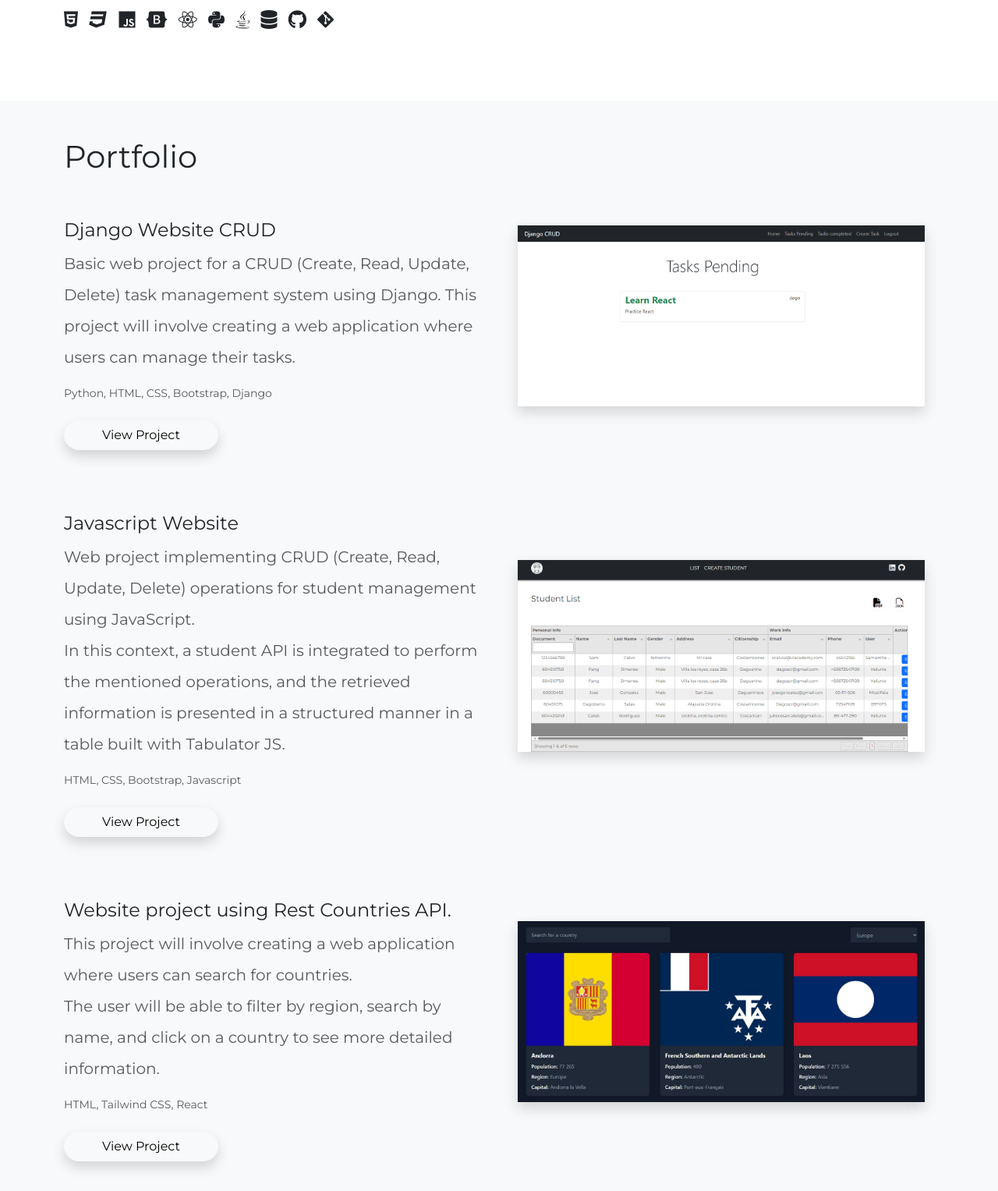
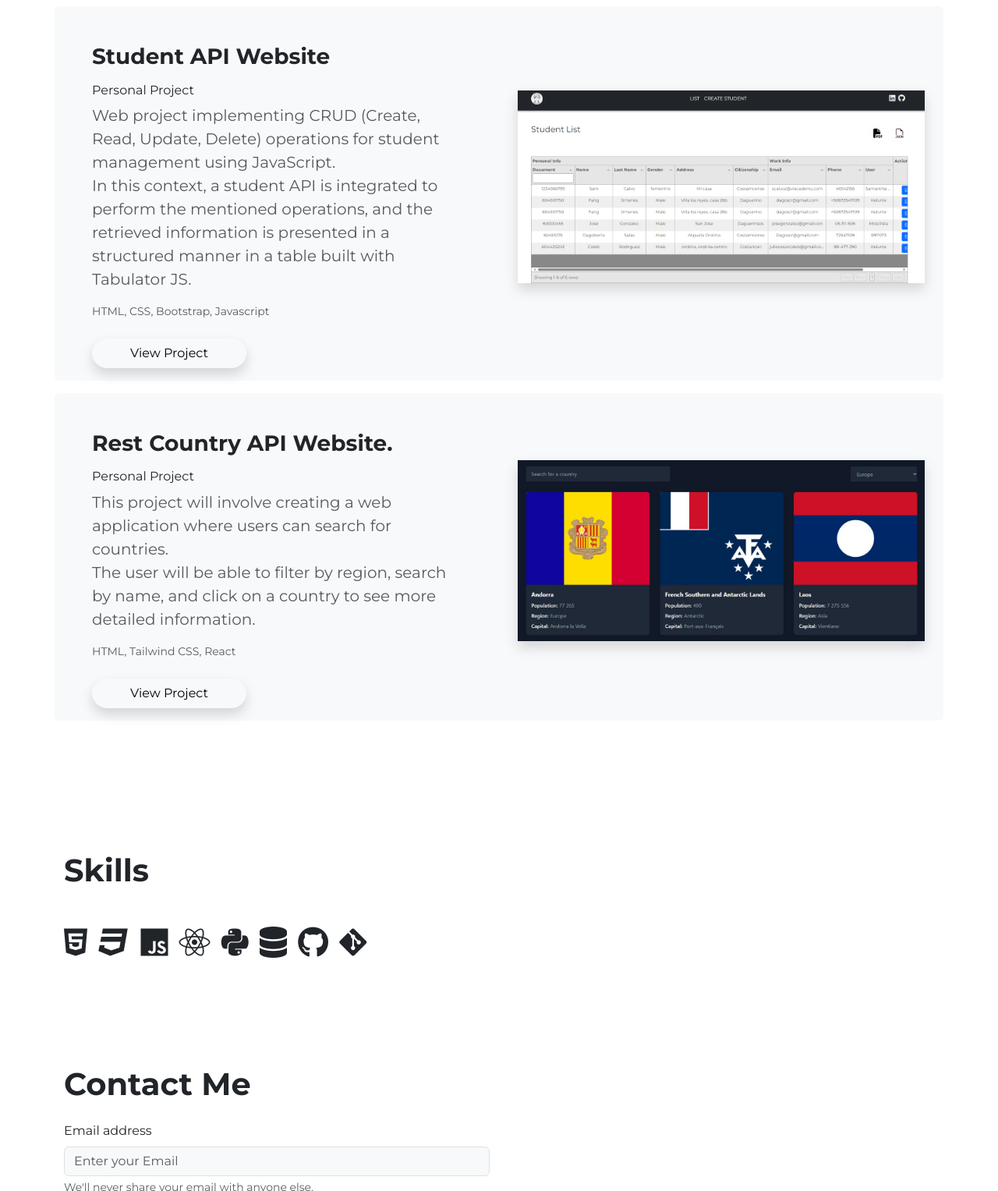
Before and after one commit to Dago04/Portfolio-web, a plain HTML site: page index.html in a window 1280 px wide. Shown: the part 1273-2800 px from the top of the page at 78% size. Drawn offline with nearby package versions, Linux system fonts and the light colour scheme.

Commit message:
1/2/2024

```diff
--- a/index.html
+++ b/index.html
@@ -68,12 +68,10 @@
             <article class="container">
                 <div class="row">
                     <div class="col-md-6 d-flex flex-column justify-content-start">
-                        <h1 id="about" class="display-2 mb-5">Dagoberto Salas</h1>
-                        <h2 class="fs-4 fw-medium mb-4">Software Developer</h2>
+                        <h1 id="about" class="display-2 mb-5 fw-bold">Dagoberto Salas</h1>
+                        <h2 class="fs-2 fw-medium mb-4">Software engineer</h2>
                         <p class="fs-5 lead lh-lg text-muted maxw fw-normal">
-                            I am from Costa Rica, born on April 5, 1999. I grew up in Orotina.<br>
-                            Since I was a child, I have always been interested in technologies, which led me to become a
-                            software developer.
+                            Passionate about web development and database management. Willing to put into practice all the skills acquired throughout the career, as well as eager to learn new areas and techniques to expand knowledge.
 
                         </p>
                         <a class="btn btn-light shadow rounded-pill w-50 text-uppercase"
@@ -94,58 +92,19 @@
 
         </section>
 
-        <section class="container-main pt-5">
-            <article class="container">
-                <div class="row mb-3">
-
-                    <div class="col-md-6 pt-5">
-                        <h2 id="skills" class="display-6 ">Skills</h2>
-                        <div class="mt-5">
-                            <h3 class="fs-4 fw-medium ">Software Development</h3>
-                            <p class="fs-5 lead lh-lg text-muted maxw fw-normal">
-                                Management of different programming languages such as Java, Javascript, Python.<br> In
-                                addition, the use of different frameworks such as Bootstrap, React, Django. <br>
-                                Besides, the tools for control version such as Git and Github and sql database managment
-                                like SQLServer and MySQL.
-                            </p>
-
-                            <p> <i class="fa-brands fa-html5"></i>
-
-                                <i class="fa-brands fa-css3"></i>
-                                <i class="fa-brands fa-js"></i>
-                                <i class="fa-brands fa-bootstrap"></i>
-
-                                <i class="fa-brands fa-react"></i>
-
-                                <i class="fa-brands fa-python"></i>
-
-                                <i class="fa-brands fa-java"></i>
-                                <i class="fa-solid fa-database"></i>
-
-                                <i class="fa-brands fa-github"></i>
-
-                                <i class="fa-brands fa-git-alt"></i>
-                            </p>
-                        </div>
 
 
-                    </div>
-
-                </div>
-            </article>
-        </section>
-
-
-        <section class="container-main bg-light pt-5">
+        <section class="container-main  pt-5">
             <article class="container">
-                <h2 id="portfolio" class="display-6 ">Portfolio</h2>
-                <div class="row mb-3">
+                <h2 id="portfolio" class="display-6 mb-5 fw-bold">Portfolio</h2>
+                <div class="row mb-3 bg-light rounded">
 
 
 
-                    <div class="col-md-6 pt-5">
-                        <h3 class="fs-4 fw-medium">Django Website CRUD</h3>
-                        <p class="fs-5 lead lh-lg text-muted maxw fw-normal">Basic web project for a CRUD (Create, Read,
+                    <div class="col-md-6 px-5 pt-5">
+                        <h3 class="fs-3 fw-bolder">Django Website CRUD</h3>
+                        <h6 class=" fw-light mt-3">Personal Project</h6>
+                        <p class="fs-5 lead lh-base text-muted maxw fw-normal text-wrap">Basic web project for a CRUD (Create, Read,
                             Update,
                             Delete) task
                             management system using Django.
@@ -157,17 +116,18 @@
                             href="https://django-crud-xyaf.onrender.com" target="_blank">View Project</a>
                     </div>
                     <div class="col-md-6 p-4   d-flex justify-content-center align-items-center">
-                        <figure>
+                        <figure >
                             <img src="images/Django CRUD.png" alt="Python and Django picture" class="img-fluid shadow"
-                                width="500" height="auto">
+                                width="500" height="auto ">
                         </figure>
 
                     </div>
                 </div>
-                <div class="row mb-3">
-                    <div class="col-md-6 pt-5">
-                        <h3 class="fs-4 fw-medium">Javascript Website</h3>
-                        <p class="fs-5 lead lh-lg text-muted maxw fw-normal">Web project implementing CRUD (Create,
+                <div class="row mb-3 bg-light rounded">
+                    <div class="col-md-6 px-5 pt-5">
+                        <h3 class="fs-3 fw-bolder">Student API Website</h3>
+                        <h6 class=" fw-light mt-3">Personal Project</h6>
+                        <p class="fs-5 lead lh-base text-muted maxw fw-normal text-wrap">Web project implementing CRUD (Create,
                             Read, Update, Delete) operations for student management using JavaScript. <br> In this
                             context, a
                             student API is integrated to perform the mentioned operations, and the retrieved information
@@ -184,10 +144,11 @@
                     </div>
                 </div>
 
-                <div class="row mb-3">
-                    <div class="col-md-6 pt-5">
-                        <h3 class="fs-4 fw-medium">Website project using Rest Countries API.</h3>
-                        <p class="fs-5 lead lh-lg text-muted maxw fw-normal">
+                <div class="row mb-3 bg-light rounded">
+                    <div class="col-md-6 px-5 pt-5">
+                        <h3 class="fs-3 fw-bolder">Rest Country API Website.</h3>
+                        <h6 class=" fw-light mt-3">Personal Project</h6>
+                        <p class="fs-5 lead lh-base text-muted maxw fw-normal text-wrap">
                             This project will involve creating a web application where users can search for
                             countries.<br>
                             The user will be able to filter by region, search by name, and click on a country to see
@@ -207,11 +168,39 @@
             </article>
         </section>
 
+        <section class="container-main pt-5">
+            <article class="container">
+                <div class="row mb-3">
+
+                    <div class="col-md-6 pt-5">
+                        <h2 id="skills" class="display-6 fw-bold">Skills</h2>
+                        <div class="mt-5">
+
+                            <p >
+                                <i class="fa-brands fa-html5 fs-1" title="HTML5"></i>
+                                <i class="fa-brands fa-css3 fs-1" title="CSS3"></i>
+                                <i class="fa-brands fa-js fs-1" title="Javascript"></i>
+                                <i class="fa-brands fa-react fs-1" title="React"></i>
+                                <i class="fa-brands fa-python fs-1" title="Python"></i>
+                                <i class="fa-solid fa-database fs-1" title="MySQL"></i>
+                                <i class="fa-brands fa-github fs-1" title="GitHub"></i>
+                                <i class="fa-brands fa-git-alt fs-1" title="Git"></i>
+                            </p>
+                        </div>
+
+
+                    </div>
+
+                </div>
+            </article>
+        </section>
+
+
 
         <section class="container-main pt-5">
             <article class="container">
                 <div class="row mb-3">
-                    <h2 id="contact" class="display-6 mb-4">Contact Me</h2>
+                    <h2 id="contact" class="display-6 mb-4 fw-bold">Contact Me</h2>
                     <div class="col-md-6 d-flex flex-column justify-content-start">
                         <form id="contactForm" action="https://formspree.io/f/mbjnjbdy" method="post"
                             autocomplete="off">
@@ -257,7 +246,7 @@
                         Dagoberto Salas
                     </h5>
                     <hr class="mb-4">
-                    <p>
+                    <p class="text-wrap">
                         I have a profound passion for both front-end and back-end development. The artistry of crafting
                         visually appealing and user-friendly interfaces on the front end captivates me, as it allows me
                         to bring designs to life and create seamless user experiences.
```
